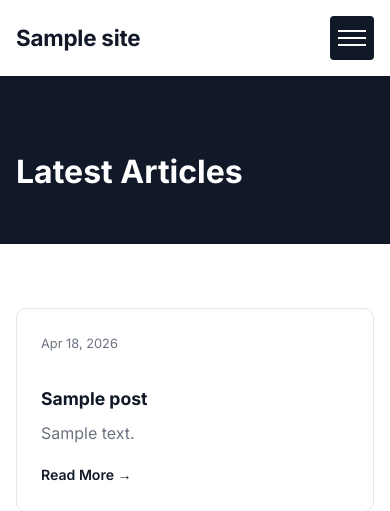
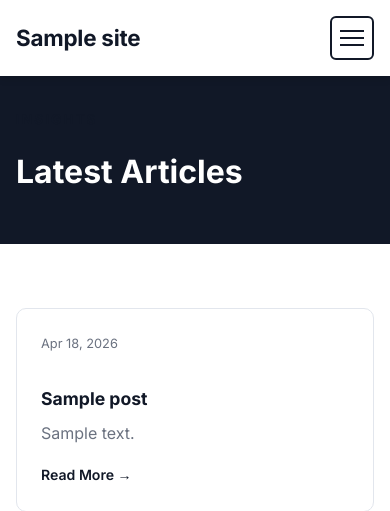
Before and after one commit to Dvrchmnd72/Envision-Legal, a WordPress theme: template wp-content/themes/envision-legal-child/index.php in a window 390 px wide. Shown: the top 511 px of the page. Run offline with PHP 8.4 and a stand-in for WordPress, Linux system fonts and the light colour scheme; the site name, menu and one post (Sample post) are stand-ins, and other content is empty; some libraries are stand-ins or nearby versions.

Commit message:
fix: force visible mobile hamburger toggle across all pages
Agent-Logs-Url: https://github.com/Dvrchmnd72/Envision-Legal/sessions/4bc2aaea-d685-40be-9f69-432824915bf4

Co-authored-by: Dvrchmnd72 <214727327+Dvrchmnd72@users.noreply.github.com>

```diff
--- a/wp-content/themes/envision-legal-child/assets/css/theme.css
+++ b/wp-content/themes/envision-legal-child/assets/css/theme.css
@@ -219,7 +219,7 @@ p {
 	gap: 5px;
 	width: 44px;
 	height: 44px;
-	background: var(--el-navy);
+	background: transparent;
 	border: none;
 	cursor: pointer;
 	padding: 12px 8px;
@@ -230,7 +230,7 @@ p {
 	display: block;
 	width: 100%; /* 100% of the available inner width after horizontal padding */
 	height: 2px;
-	background: var(--el-white);
+	background: var(--el-navy);
 	transition: transform var(--el-trans), opacity var(--el-trans);
 }
 
--- a/wp-content/themes/envision-legal-child/style.css
+++ b/wp-content/themes/envision-legal-child/style.css
@@ -273,6 +273,7 @@ button.el-accordion__trigger[aria-expanded="true"],
 button.el-accordion__trigger[aria-expanded="false"] {
 	color: var(--el-navy) !important;
 }
+
 button.el-accordion__trigger,
 button.el-accordion__trigger:hover,
 button.el-accordion__trigger:focus,
@@ -281,3 +282,24 @@ button.el-accordion__trigger[aria-expanded="true"],
 button.el-accordion__trigger[aria-expanded="false"] {
 	color: var(--el-navy) !important;
 }
+
+/* ── Force hamburger toggle visibility on all pages ──────────────────────── */
+/* Uses !important to override Astra parent theme and any other conflicting styles */
+.el-header .el-nav-toggle,
+.el-header .el-nav-toggle[aria-expanded="true"],
+.el-header .el-nav-toggle[aria-expanded="false"],
+button.el-nav-toggle,
+button.el-nav-toggle[aria-expanded="true"],
+button.el-nav-toggle[aria-expanded="false"] {
+	background: transparent !important;
+	border: 2px solid var(--el-navy, #111827) !important;
+	border-radius: 6px !important;
+}
+
+.el-header .el-nav-toggle span,
+.el-header .el-nav-toggle[aria-expanded="true"] span,
+.el-header .el-nav-toggle[aria-expanded="false"] span,
+button.el-nav-toggle span {
+	background: var(--el-navy, #111827) !important;
+	height: 2.5px !important;
+}
```
